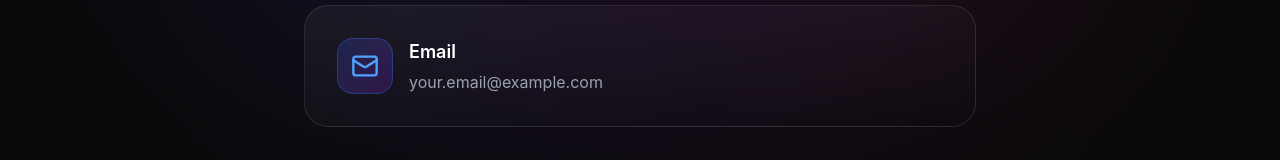
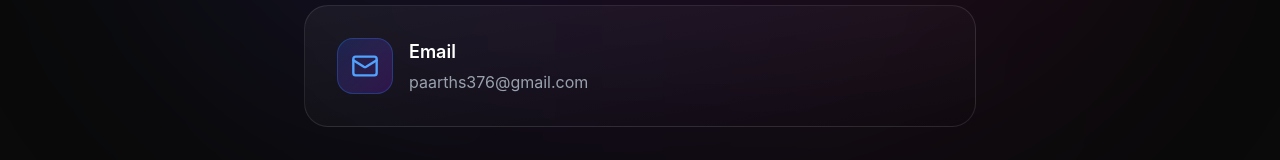
Before and after one commit to cogniera/PersonalPortfolioWebsite, a React (Vite) app: page / in a window 1280 px wide. Shown: the part 5049-5209 px from the top of the page. Built offline with nearby package versions, Linux system fonts and the light colour scheme.

Commit message:
Update Contact.tsx

```diff
--- a/Contact.tsx
+++ b/Contact.tsx
@@ -72,7 +72,7 @@
               </div>
               <div>
                 <h3 className="text-white mb-1 text-base sm:text-lg">Email</h3>
-                <p className="text-gray-400 text-sm sm:text-base">your.email@example.com</p>
+                <p className="text-gray-400 text-sm sm:text-base">paarths376@gmail.com</p>
               </div>
             </div>
           </motion.a>
```
